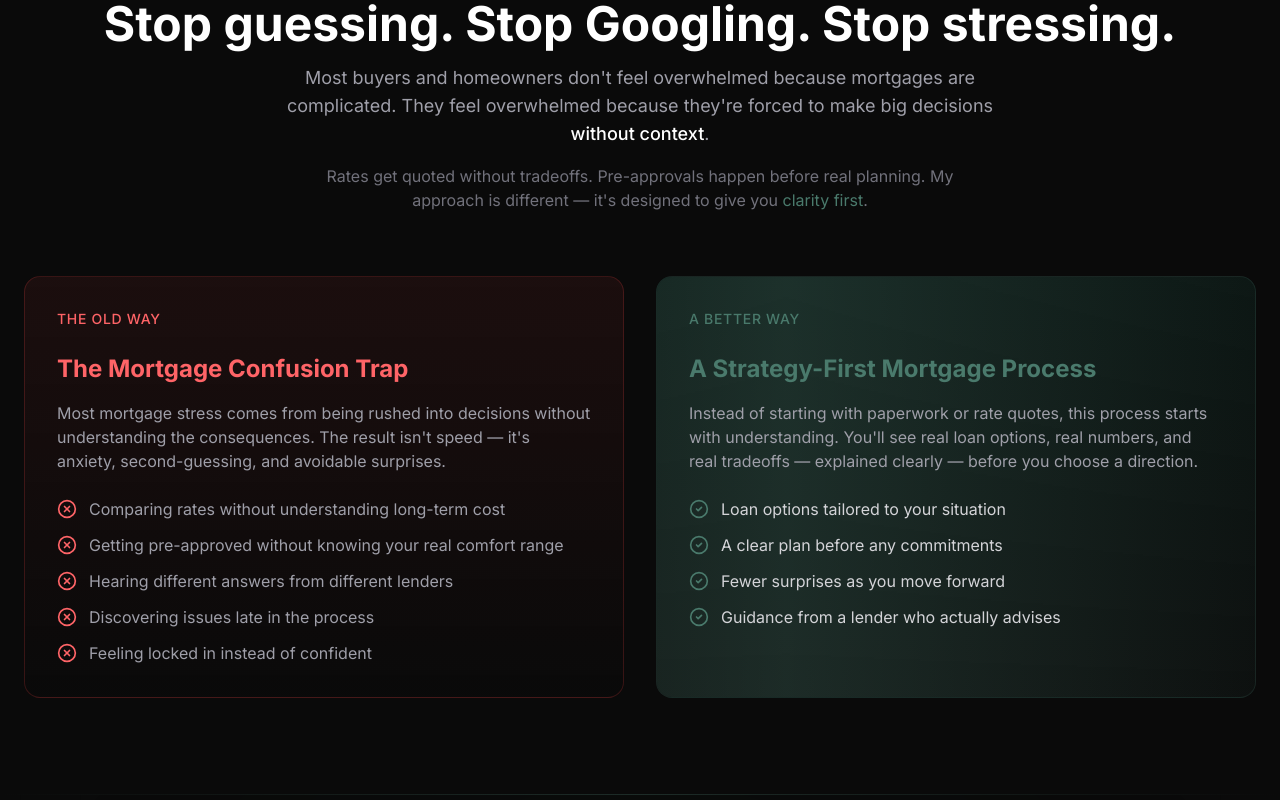
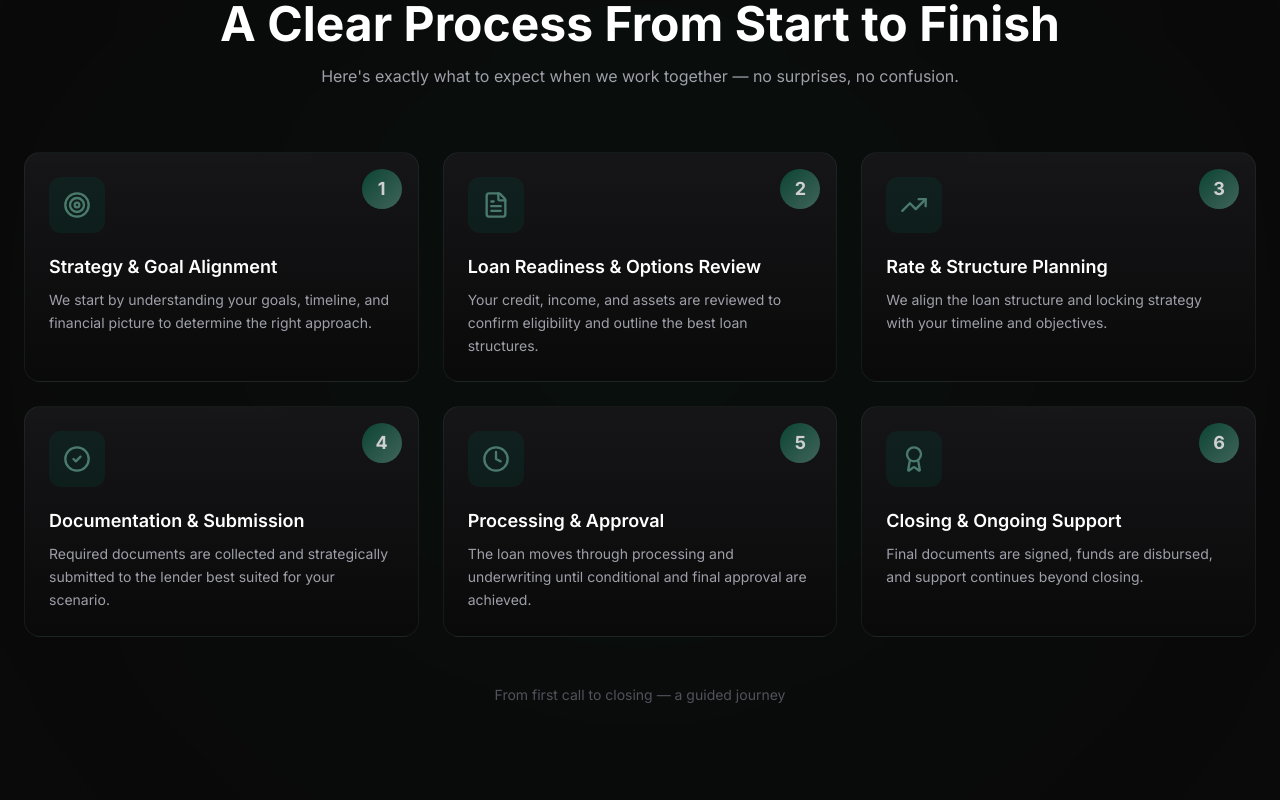
Before and after one commit to MSK-101/Real-Consultants-Mortgage, a Next.js app: page / in a window 1280 px wide. Shown: the part 1100-1900 px from the top of the page. Built offline with nearby package versions, Linux system fonts and the light colour scheme.

Commit message:
rearrange sections positions

```diff
--- a/app/page.tsx
+++ b/app/page.tsx
@@ -1894,13 +1894,13 @@ export default function HomePage() {
       <Header />
       <HeroSection />
       <div className="section-divider" />
-      <WhyThisApproachSection />
-      <div className="section-divider" />
       <CompleteExperienceSection />
       <div className="section-divider" />
       <RoadmapSection />
       <div className="section-divider" />
       <LoanTypesSection />
+      <div className="section-divider" />
+      <WhyThisApproachSection />
       <div className="section-divider" />
       <TrustSection />
       <div className="section-divider" />
```
